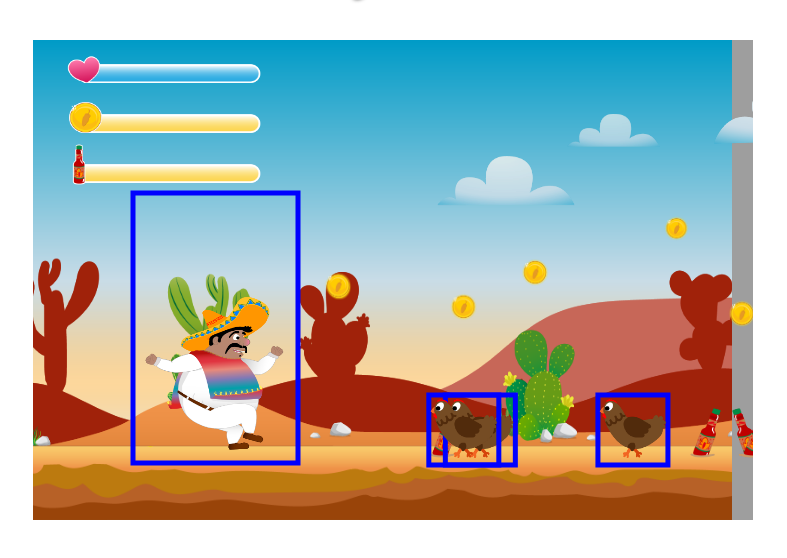
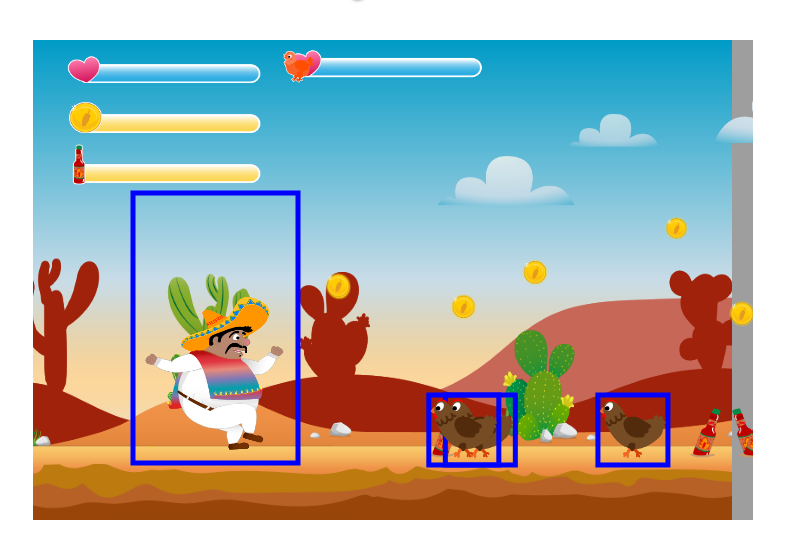
Before and after one commit to WorldChris380/el-pollo-loco, a plain HTML site: page index.html in a window 1280 px wide. Shown: the part 118-676 px from the top of the page, without its empty margins (247-1034 px from the left). Drawn offline with Linux system fonts and the light colour scheme; animation ran at ten frames a second.

Commit message:
bottles and endboss features

```diff
--- a/classes/character.class.js
+++ b/classes/character.class.js
@@ -52,6 +52,12 @@ class Character extends MoveableObject {
     this.applyGravity();
   }
 
+  isFallingOn(enemy) {
+    return (
+      this.speedY < 0 && this.y + this.height - enemy.y < 30 && this.y < enemy.y
+    );
+  }
+
   animate() {
     setInterval(() => {
       if (this.world.keyboard.RIGHT && this.x < this.world.level.level_end_x) {
--- a/classes/chicken.class.js
+++ b/classes/chicken.class.js
@@ -5,6 +5,9 @@ class Chicken extends MoveableObject {
     "img/3_enemies_chicken/chicken_normal/1_walk/2_w.png",
     "img/3_enemies_chicken/chicken_normal/1_walk/3_w.png",
   ];
+
+  IMAGES_DEAD = ["img/3_enemies_chicken/chicken_normal/2_dead/dead.png"];
+
   constructor() {
     super().loadImage("img/3_enemies_chicken/chicken_normal/1_walk/1_w.png");
     this.x = 300 + Math.random() * 1000;
@@ -12,16 +15,28 @@ class Chicken extends MoveableObject {
     this.height = 70;
     this.width = 70;
     this.loadImages(this.IMAGES_WALKING);
+    this.loadImages(this.IMAGES_DEAD);
     this.animate();
+    this.isDead = false;
+  }
+
+  die() {
+    this.isDead = true;
+    this.img = this.images[this.IMAGES_DEAD[0]];
+    this.speed = 0;
   }
 
   animate() {
     setInterval(() => {
-      this.moveLeft();
+      if (!this.isDead) {
+        this.moveLeft();
+      }
     }, 1000 / 60);
 
     setInterval(() => {
-      this.playAnimation(this.IMAGES_WALKING);
+      if (!this.isDead) {
+        this.playAnimation(this.IMAGES_WALKING);
+      }
     }, 200);
   }
 }
--- a/classes/endboss.class.js
+++ b/classes/endboss.class.js
@@ -1,7 +1,12 @@
 class Endboss extends MoveableObject {
-    height = 450;
-    width = 300;
-    y = 0;
+  height = 450;
+  width = 300;
+  y = 0;
+  hadFirstContact = false;
+  speed = 6;
+  energy = 100;
+  isDead = false;
+
   IMAGES_WALKING = [
     "img/4_enemie_boss_chicken/2_alert/G5.png",
     "img/4_enemie_boss_chicken/2_alert/G6.png",
@@ -13,16 +18,64 @@ class Endboss extends MoveableObject {
     "img/4_enemie_boss_chicken/2_alert/G12.png",
   ];
 
-  constructor() {
+  IMAGES_ATTACK = [
+    "img/4_enemie_boss_chicken/3_attack/G13.png",
+    "img/4_enemie_boss_chicken/3_attack/G14.png",
+    "img/4_enemie_boss_chicken/3_attack/G15.png",
+    "img/4_enemie_boss_chicken/3_attack/G16.png",
+    "img/4_enemie_boss_chicken/3_attack/G17.png",
+    "img/4_enemie_boss_chicken/3_attack/G18.png",
+    "img/4_enemie_boss_chicken/3_attack/G19.png",
+    "img/4_enemie_boss_chicken/3_attack/G20.png",
+  ];
+
+  constructor(world) {
     super().loadImage(this.IMAGES_WALKING[0]);
     this.loadImages(this.IMAGES_WALKING);
+    this.loadImages(this.IMAGES_ATTACK);
+
     this.x = 1500;
+    this.world = world;
+    this.endboss = world.endboss;
     this.animate();
   }
 
+  hit() {
+    this.energy -= 20;
+    if (this.energy < 0) {
+      this.energy = 0;
+      this.isDead = true;
+    }
+  }
+
+  moveEndbossLeft() {
+    this.x -= this.speed;
+  }
+
   animate() {
+    let i = 0;
     setInterval(() => {
-      this.playAnimation(this.IMAGES_WALKING);
+      if (this.world.character.x > 1000) {
+        this.moveLeft();
+        this.playAnimation(this.IMAGES_ATTACK);
+      } else {
+        this.playAnimation(this.IMAGES_WALKING);
+      }
+      i++;
+      if (this.world.endboss.x > 1000 && !this.hadFirstContact) {
+        i = 0;
+        this.hadFirstContact = true;
+      }
     }, 200);
   }
+
+  drawFrame(ctx) {
+    ctx.save();
+    ctx.beginPath();
+    ctx.lineWidth = "5";
+    ctx.strokeStyle = "blue";
+    ctx.rect(this.x, this.y, this.width, this.height);
+    ctx.stroke();
+    ctx.restore();
+  }
 }
--- a/classes/moveable-object.class.js
+++ b/classes/moveable-object.class.js
@@ -26,7 +26,7 @@ class MoveableObject extends DrawableObject {
     return (
       this.x + this.width > moveableObject.x &&
       this.y + this.height > moveableObject.y &&
-      this.x < moveableObject.x &&
+      this.x < moveableObject.x + moveableObject.width &&
       this.y < moveableObject.y + moveableObject.height
     );
   }
--- a/classes/status-bar-coins.class.js
+++ b/classes/status-bar-coins.class.js
@@ -27,15 +27,15 @@ class StatusBarCoins extends DrawableObject {
   }
 
   resolveImage() {
-    if (this.amountOfCoins > 90) {
+    if (this.amountOfCoins > 9) {
       return 5;
-    } else if (this.amountOfCoins > 80) {
+    } else if (this.amountOfCoins > 7) {
       return 4;
-    } else if (this.percentage > 60) {
+    } else if (this.amountOfCoins > 5) {
       return 3;
-    } else if (this.amountOfCoins > 40) {
+    } else if (this.amountOfCoins > 3) {
       return 2;
-    } else if (this.amountOfCoins > 20) {
+    } else if (this.amountOfCoins > 1) {
       return 1;
     } else {
       return 0;
--- /dev/null
+++ b/classes/status-bar-endboss.class.js
@@ -0,0 +1,44 @@
+class StatusBarEndboss extends DrawableObject {
+  IMAGES_STATUSBAR_END_BOSS = [
+    "img/7_statusbars/2_statusbar_endboss/blue/blue0.png",
+    "img/7_statusbars/2_statusbar_endboss/blue/blue20.png",
+    "img/7_statusbars/2_statusbar_endboss/blue/blue40.png",
+    "img/7_statusbars/2_statusbar_endboss/blue/blue60.png",
+    "img/7_statusbars/2_statusbar_endboss/blue/blue80.png",
+    "img/7_statusbars/2_statusbar_endboss/blue/blue100.png",
+  ];
+
+  percentage = 100;
+
+  constructor() {
+    super();
+    this.loadImages(this.IMAGES_STATUSBAR_END_BOSS);
+    this.x = 250;
+    this.y = 0;
+    this.height = 50;
+    this.width = 200;
+    this.setPercentage(100);
+  }
+
+  setPercentage(percentage) {
+    this.percentage = percentage;
+    let imagePath = this.IMAGES_STATUSBAR_END_BOSS[this.resolveImage()];
+    this.img = this.images[imagePath];
+  }
+
+  resolveImage() {
+    if (this.percentage == 100) {
+      return 5;
+    } else if (this.percentage > 80) {
+      return 4;
+    } else if (this.percentage > 60) {
+      return 3;
+    } else if (this.percentage > 40) {
+      return 2;
+    } else if (this.percentage > 20) {
+      return 1;
+    } else {
+      return 0;
+    }
+  }
+}
--- a/classes/world.class.js
+++ b/classes/world.class.js
@@ -1,5 +1,5 @@
 class World {
-  character = new Character();
+  character;
   background = level1.background;
   clouds = level1.clouds;
   enemies = level1.enemies;
@@ -10,12 +10,15 @@ class World {
   statusBar = new StatusBar();
   statusBarCoins = new StatusBarCoins();
   statusBarBottles = new StatusBarBottles();
+  statusBarEndboss = new StatusBarEndboss();
   bottlesOnGround = [];
   throwableObjects = [];
   collectedBottles = 0;
   coins = [];
+  collectedCoins = 0;
 
   constructor(canvas) {
+    this.character = new Character();
     this.ctx = canvas.getContext("2d");
     this.canvas = canvas;
     this.keyboard = keyboard;
@@ -24,6 +27,9 @@ class World {
     this.run();
     this.createBottlesOnGround();
     this.createCoins();
+    this.endboss = new Endboss(this);
+    this.level.enemies.push(this.endboss);
+    console.log(this.level.enemies);
   }
 
   setWorld() {
@@ -33,6 +39,7 @@ class World {
   run() {
     setInterval(() => {
       this.checkCollisions();
+      this.checkBottleHitsEndboss();
       this.checkThrowObjects();
     }, 180);
   }
@@ -42,9 +49,11 @@ class World {
       if (this.collectedBottles > 0) {
         this.collectedBottles--;
         this.statusBarBottles.setAmount(this.collectedBottles);
+        let offsetX = this.character.otherDirection ? -50 : 50;
+
         let bottle = new ThrowableObject(
-          this.character.x + 100,
-          this.character.y + 100,
+          this.character.x + offsetX,
+          this.character.y + this.character.height - 70,
           this.character.otherDirection
         );
         this.throwableObjects.push(bottle);
@@ -64,6 +73,44 @@ class World {
     }
   }
 
+  collidingWithCoins() {
+    if (this.coins.length > 0) {
+      for (let i = this.coins.length - 1; i >= 0; i--) {
+        if (this.character.isCollidingWithDrawable(this.coins[i])) {
+          this.coins.splice(i, 1);
+          this.collectedCoins++;
+          this.statusBarCoins.setAmountOfCoins(this.collectedCoins);
+        }
+      }
+    }
+  }
+
+  checkBottleHitsEndboss() {
+    this.throwableObjects.forEach((bottle) => {
+      if (
+        this.endboss &&
+        this.isColliding(bottle, this.endboss) &&
+        !this.endboss.isDead &&
+        !bottle.isBroken
+      ) {
+        console.log("Kollision: Bottle trifft Endboss!");
+        this.endboss.hit();
+        this.statusBarEndboss.setPercentage(this.endboss.energy);
+        bottle.break();
+      }
+    });
+  }
+
+  // Hilfsfunktion für generische Kollision
+  isColliding(obj1, obj2) {
+    return (
+      obj1.x + obj1.width > obj2.x &&
+      obj1.y + obj1.height > obj2.y &&
+      obj1.x < obj2.x + obj2.width &&
+      obj1.y < obj2.y + obj2.height
+    );
+  }
+
   bottlesAvailable() {
     return this.collectedBottles;
   }
@@ -72,15 +119,21 @@ class World {
     setInterval(() => {
       this.level.enemies.forEach((enemy) => {
         if (this.character.isColliding(enemy)) {
-          this.character.hit();
-          this.statusBar.setPercentage(this.character.energy);
+          if (enemy.isDead) {
+            return;
+          }
+          if (this.character.isFallingOn(enemy)) {
+            enemy.die();
+          } else {
+            this.character.hit();
+            this.statusBar.setPercentage(this.character.energy);
+          }
         }
-        this.collidingWithBottles();
-      }),
-        200;
-    });
+      });
+      this.collidingWithBottles();
+      this.collidingWithCoins();
+    }, 200);
   }
-
   createBottlesOnGround() {
     for (let i = 0; i < 10; i++) {
       let bottle = new BottlesGround();
@@ -89,7 +142,8 @@ class World {
   }
 
   createCoins() {
-    for (let i = 0; i < 10; i++) {let coin = new Coins();
+    for (let i = 0; i < 10; i++) {
+      let coin = new Coins();
       this.coins.push(coin);
     }
   }
@@ -105,7 +159,7 @@ class World {
     this.addToCanvas(this.statusBar);
     this.addToCanvas(this.statusBarCoins);
     this.addToCanvas(this.statusBarBottles);
-
+    this.addToCanvas(this.statusBarEndboss);
     this.ctx.translate(this.camera_x, 0);
 
     // Space for moving objects
@@ -114,7 +168,6 @@ class World {
     this.addToCanvas(this.character);
     this.addObjectsToCanvas(this.level.enemies);
     this.addObjectsToCanvas(this.throwableObjects);
-
     this.ctx.translate(-this.camera_x, 0);
 
     // Draw wird immer wieder aufgerufen
--- a/index.html
+++ b/index.html
@@ -33,6 +33,7 @@
     <script src="/classes/status-bar.class.js"></script>
     <script src="/classes/status-bar-coins.class.js"></script>
     <script src="/classes/status-bar-bottles.class.js"></script>
+    <script src="/classes/status-bar-endboss.class.js"></script>
     <script src="/classes/bottles-ground.class.js"></script>
     <script src="/classes/world.class.js"></script>
     <script src="/classes/background.class.js"></script>
--- a/levels/level1.js
+++ b/levels/level1.js
@@ -1,5 +1,5 @@
 const level1 = new Level(
-  [new Chicken(), new Chicken(), new Chicken(), new Endboss()],
+  [new Chicken(), new Chicken(), new Chicken()],
   [new Cloud()],
   [
     new Background("img/5_background/layers/air.png", -719),
--- a/style.css
+++ b/style.css
@@ -7,4 +7,25 @@ body {
 
 canvas {
   background-color: black;
+  display: block;
 }
+
+@media only screen and (max-width: 720px) {
+  canvas {
+    width: 100%;
+  }
+
+  h1 {
+    display: none;
+  }
+}
+
+@media only screen and (max-height: 480px) {
+  canvas {
+    height: 100vh;
+  }
+
+  h1 {
+    display: none;
+  }
+}
```
Also changed, not shown: classes/throwable-object.class.js (+53 -12 lines).
